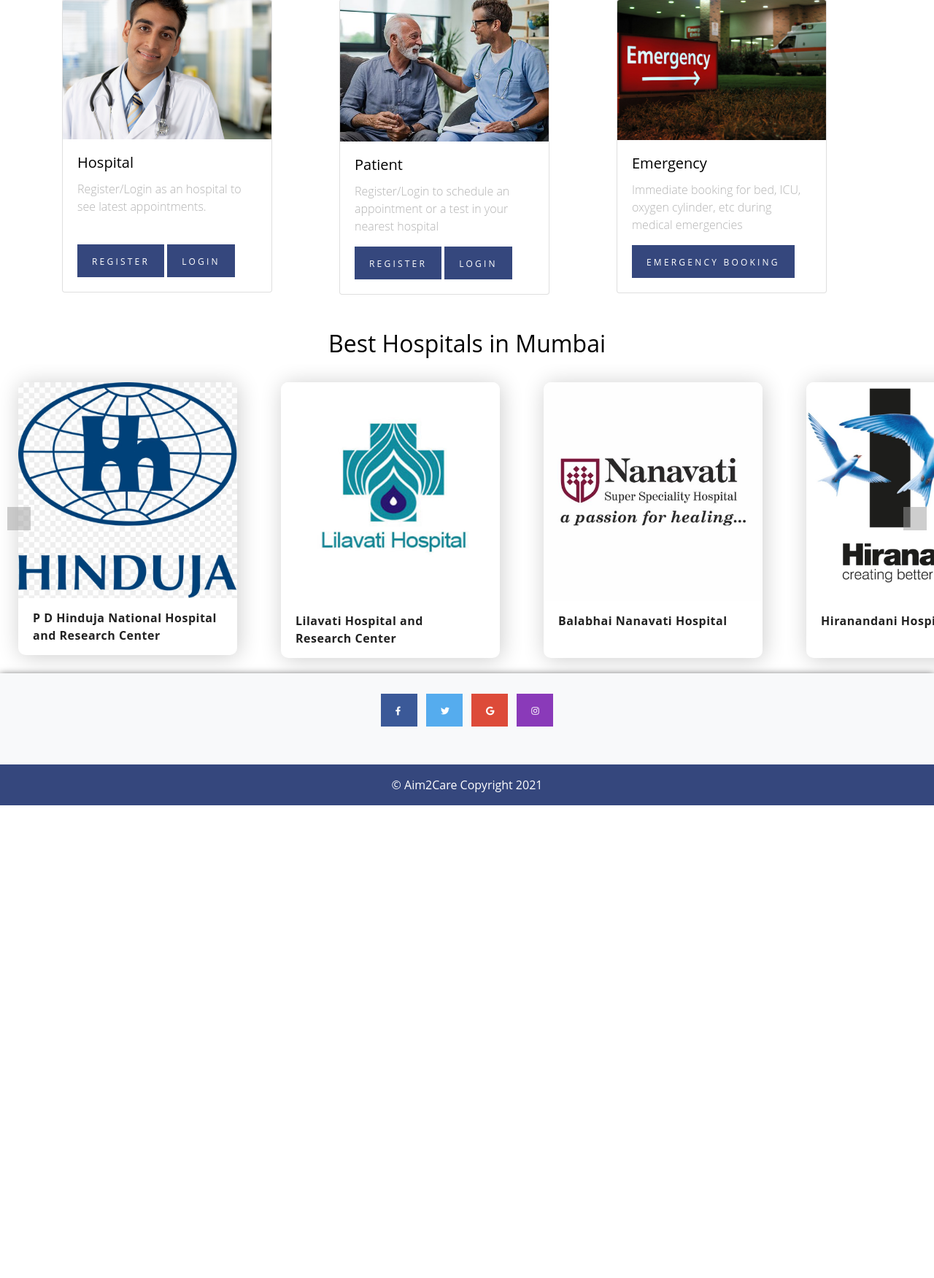
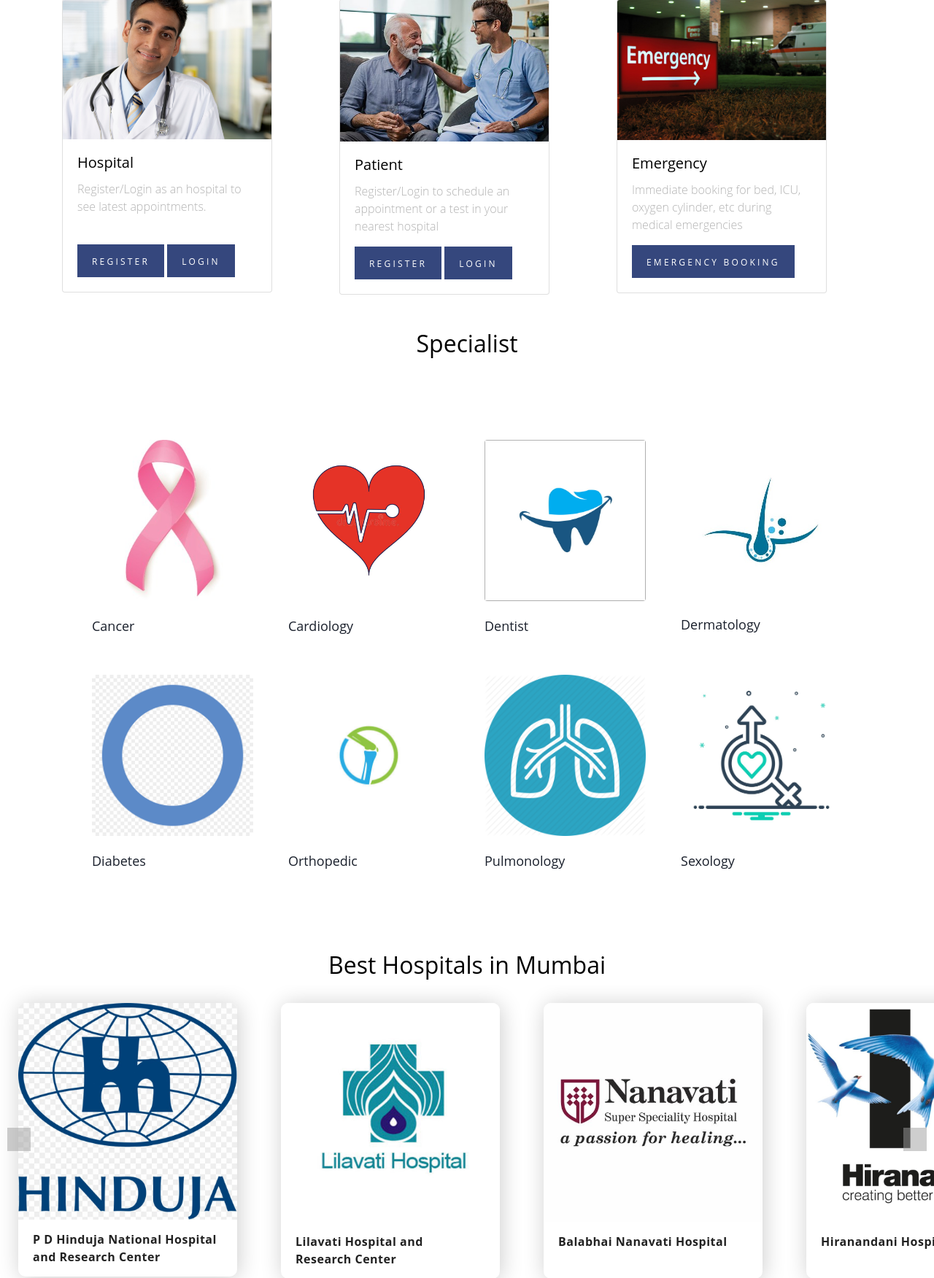
Before and after one commit to mihir44/HMS, a Django app: page / in a window 1280 px wide. Shown: the part 653-2405 px from the top of the page at 73% size. Before the commit the page ends 1757 px from the top, so only its background shows below. Run offline with Django 3.2, Linux system fonts and the light colour scheme; some libraries are stand-ins or nearby versions; grey boxes are pictures that could not be loaded.

Commit message:
specialists added

```diff
--- a/healthCare/health/templates/health/index.html
+++ b/healthCare/health/templates/health/index.html
@@ -72,100 +72,92 @@
   </div>
 </div>
 
-<!-- specialist -->
-<!--<div class="container" style="text-align: center;">-->
-<!--  <div class="row">-->
-<!--    <div class="col-xs-12">-->
-<!--      <h2>specialist</h2>-->
-<!--    </div>-->
-<!--  </div> -->
-<!-- </div>-->
-<!--<section class="text-gray-600 body-font">-->
-<!--  <div class="px-5 py-24 mx-auto">-->
-<!--    <div class="flex flex-wrap -m-4">-->
-<!--      <div class="lg:w-1/4 md:w-1/2 p-4 w-full">-->
-<!--        <a class="block relative h-48 rounded overflow-hidden">-->
-<!--          <img alt="ecommerce" class="object-cover object-center w-full h-full block" src="https://dummyimage.com/420x260">-->
-<!--        </a>-->
-<!--        <div class="mt-4">-->
-<!--          <h3 class="text-gray-500 text-xs tracking-widest title-font mb-1">CATEGORY</h3>-->
-<!--          <h2 class="text-gray-900 title-font text-lg font-medium">The Catalyzer</h2>-->
-<!--          <p class="mt-1">$16.00</p>-->
-<!--        </div>-->
-<!--      </div>-->
-<!--      <div class="lg:w-1/4 md:w-1/2 p-4 w-full">-->
-<!--        <a class="block relative h-48 rounded overflow-hidden">-->
-<!--          <img alt="ecommerce" class="object-cover object-center w-full h-full block" src="https://dummyimage.com/421x261">-->
-<!--        </a>-->
-<!--        <div class="mt-4">-->
-<!--          <h3 class="text-gray-500 text-xs tracking-widest title-font mb-1">CATEGORY</h3>-->
-<!--          <h2 class="text-gray-900 title-font text-lg font-medium">Shooting Stars</h2>-->
-<!--          <p class="mt-1">$21.15</p>-->
-<!--        </div>-->
-<!--      </div>-->
-<!--      <div class="lg:w-1/4 md:w-1/2 p-4 w-full">-->
-<!--        <a class="block relative h-48 rounded overflow-hidden">-->
-<!--          <img alt="ecommerce" class="object-cover object-center w-full h-full block" src="https://dummyimage.com/422x262">-->
-<!--        </a>-->
-<!--        <div class="mt-4">-->
-<!--          <h3 class="text-gray-500 text-xs tracking-widest title-font mb-1">CATEGORY</h3>-->
-<!--          <h2 class="text-gray-900 title-font text-lg font-medium">Neptune</h2>-->
-<!--          <p class="mt-1">$12.00</p>-->
-<!--        </div>-->
-<!--      </div>-->
-<!--      <div class="lg:w-1/4 md:w-1/2 p-4 w-full">-->
-<!--        <a class="block relative h-48 rounded overflow-hidden">-->
-<!--          <img alt="ecommerce" class="object-cover object-center w-full h-full block" src="https://dummyimage.com/423x263">-->
-<!--        </a>-->
-<!--        <div class="mt-4">-->
-<!--          <h3 class="text-gray-500 text-xs tracking-widest title-font mb-1">CATEGORY</h3>-->
-<!--          <h2 class="text-gray-900 title-font text-lg font-medium">The 400 Blows</h2>-->
-<!--          <p class="mt-1">$18.40</p>-->
-<!--        </div>-->
-<!--      </div>-->
-<!--      <div class="lg:w-1/4 md:w-1/2 p-4 w-full">-->
-<!--        <a class="block relative h-48 rounded overflow-hidden">-->
-<!--          <img alt="ecommerce" class="object-cover object-center w-full h-full block" src="https://dummyimage.com/424x264">-->
-<!--        </a>-->
-<!--        <div class="mt-4">-->
-<!--          <h3 class="text-gray-500 text-xs tracking-widest title-font mb-1">CATEGORY</h3>-->
-<!--          <h2 class="text-gray-900 title-font text-lg font-medium">The Catalyzer</h2>-->
-<!--          <p class="mt-1">$16.00</p>-->
-<!--        </div>-->
-<!--      </div>-->
-<!--      <div class="lg:w-1/4 md:w-1/2 p-4 w-full">-->
-<!--        <a class="block relative h-48 rounded overflow-hidden">-->
-<!--          <img alt="ecommerce" class="object-cover object-center w-full h-full block" src="https://dummyimage.com/425x265">-->
-<!--        </a>-->
-<!--        <div class="mt-4">-->
-<!--          <h3 class="text-gray-500 text-xs tracking-widest title-font mb-1">CATEGORY</h3>-->
-<!--          <h2 class="text-gray-900 title-font text-lg font-medium">Shooting Stars</h2>-->
-<!--          <p class="mt-1">$21.15</p>-->
-<!--        </div>-->
-<!--      </div>-->
-<!--      <div class="lg:w-1/4 md:w-1/2 p-4 w-full">-->
-<!--        <a class="block relative h-48 rounded overflow-hidden">-->
-<!--          <img alt="ecommerce" class="object-cover object-center w-full h-full block" src="https://dummyimage.com/427x267">-->
-<!--        </a>-->
-<!--        <div class="mt-4">-->
-<!--          <h3 class="text-gray-500 text-xs tracking-widest title-font mb-1">CATEGORY</h3>-->
-<!--          <h2 class="text-gray-900 title-font text-lg font-medium">Neptune</h2>-->
-<!--          <p class="mt-1">$12.00</p>-->
-<!--        </div>-->
-<!--      </div>-->
-<!--      <div class="lg:w-1/4 md:w-1/2 p-4 w-full">-->
-<!--        <a class="block relative h-48 rounded overflow-hidden">-->
-<!--          <img alt="ecommerce" class="object-cover object-center w-full h-full block" src="https://dummyimage.com/428x268">-->
-<!--        </a>-->
-<!--        <div class="mt-4">-->
-<!--          <h3 class="text-gray-500 text-xs tracking-widest title-font mb-1">CATEGORY</h3>-->
-<!--          <h2 class="text-gray-900 title-font text-lg font-medium">The 400 Blows</h2>-->
-<!--          <p class="mt-1">$18.40</p>-->
-<!--        </div>-->
-<!--      </div>-->
-<!--    </div>-->
-<!--  </div>-->
-<!--</section>-->
+<!-- specialist-->
+<div class="container" style="text-align: center;">
+  <div class="row">
+    <div class="col-xs-12">
+      <h2>Specialist</h2>
+    </div>
+  </div>
+</div>
+<section class="text-gray-600 body-font">
+  <div class="container px-5 py-24 mx-auto">
+    <div class="flex flex-wrap -m-4">
+      <div class="lg:w-1/4 md:w-1/2 p-4 w-full">
+        <a class="block relative rounded overflow-hidden">
+          <img alt="ecommerce" class="object-cover object-center w-full h-full block"
+            src="{%static 'health/images/specialist/cancer.jpg' %}">
+        </a>
+        <div class="mt-4">
+          <h2 class="text-gray-900 title-font text-lg font-medium">Cancer</h2>
+        </div>
+      </div>
+      <div class="lg:w-1/4 md:w-1/2 p-4 w-full">
+        <a class="block relative rounded overflow-hidden">
+          <img alt="ecommerce" class="object-cover object-center w-full h-full block"
+            src="{%static 'health/images/specialist/cardiology.jpg' %}">
+        </a>
+        <div class="mt-4">
+          <h2 class="text-gray-900 title-font text-lg font-medium">Cardiology</h2>
+        </div>
+      </div>
+      <div class="lg:w-1/4 md:w-1/2 p-4 w-full">
+        <a class="block relative rounded overflow-hidden">
+          <img alt="ecommerce" class="object-cover object-center w-full h-full block"
+            src="{%static 'health/images/specialist/dentist.jpg' %}">
+        </a>
+        <div class="mt-4">
+          <h2 class="text-gray-900 title-font text-lg font-medium">Dentist</h2>
+        </div>
+      </div>
+      <div class="lg:w-1/4 md:w-1/2 p-4 w-full">
+        <a class="block relative rounded overflow-hidden">
+          <img alt="ecommerce" class="object-cover object-center w-full h-full block"
+            src="{%static 'health/images/specialist/dermatology.jpg' %}">
+        </a>
+        <div class="mt-4">
+          <h2 class="text-gray-900 title-font text-lg font-medium">Dermatology</h2>
+        </div>
+      </div>
+      <div class="lg:w-1/4 md:w-1/2 p-4 w-full">
+        <a class="block relative rounded overflow-hidden">
+          <img alt="ecommerce" class="object-cover object-center w-full h-full block"
+            src="{%static 'health/images/specialist/diabetes.jpg' %}">
+        </a>
+        <div class="mt-4">
+          <h2 class="text-gray-900 title-font text-lg font-medium">Diabetes</h2>
+        </div>
+      </div>
+      <div class="lg:w-1/4 md:w-1/2 p-4 w-full">
+        <a class="block relative rounded overflow-hidden">
+          <img alt="ecommerce" class="object-cover object-center w-full h-full block"
+            src="{%static 'health/images/specialist/orthopedic.jpg' %}">
+        </a>
+        <div class="mt-4">
+          <h2 class="text-gray-900 title-font text-lg font-medium">Orthopedic</h2>
+        </div>
+      </div>
+      <div class="lg:w-1/4 md:w-1/2 p-4 w-full">
+        <a class="block relative rounded overflow-hidden">
+          <img alt="ecommerce" class="object-cover object-center w-full h-full block"
+            src="{%static 'health/images/specialist/pulmonology.jpg' %}">
+        </a>
+        <div class="mt-4">
+          <h2 class="text-gray-900 title-font text-lg font-medium">Pulmonology</h2>
+        </div>
+      </div>
+      <div class="lg:w-1/4 md:w-1/2 p-4 w-full">
+        <a class="block relative rounded overflow-hidden">
+          <img alt="ecommerce" class="object-cover object-center w-full h-full block"
+            src="{%static 'health/images/specialist/sexology.jpg' %}">
+        </a>
+        <div class="mt-4">
+          <h2 class="text-gray-900 title-font text-lg font-medium">Sexology</h2>
+        </div>
+      </div>
+    </div>
+  </div>
+</section>
 <!-- Top hospital -->
 <div class="container" style="text-align: center;">
   <div class="row">
```
Also changed, not shown: healthCare/health/static/health/images/specialist/cardiology.jpg (added), healthCare/health/static/health/images/specialist/dentist.jpg (added), healthCare/health/static/health/images/specialist/dermatology.jpg (added), healthCare/health/static/health/images/specialist/diabetes.jpg (added), healthCare/health/static/health/images/specialist/orthopedic.jpg (added), healthCare/health/static/health/images/specialist/pulmonology.jpg (added), healthCare/health/static/health/images/specialist/sexology.jpg (added). Lines whose indentation alone changed are shown as unchanged.
